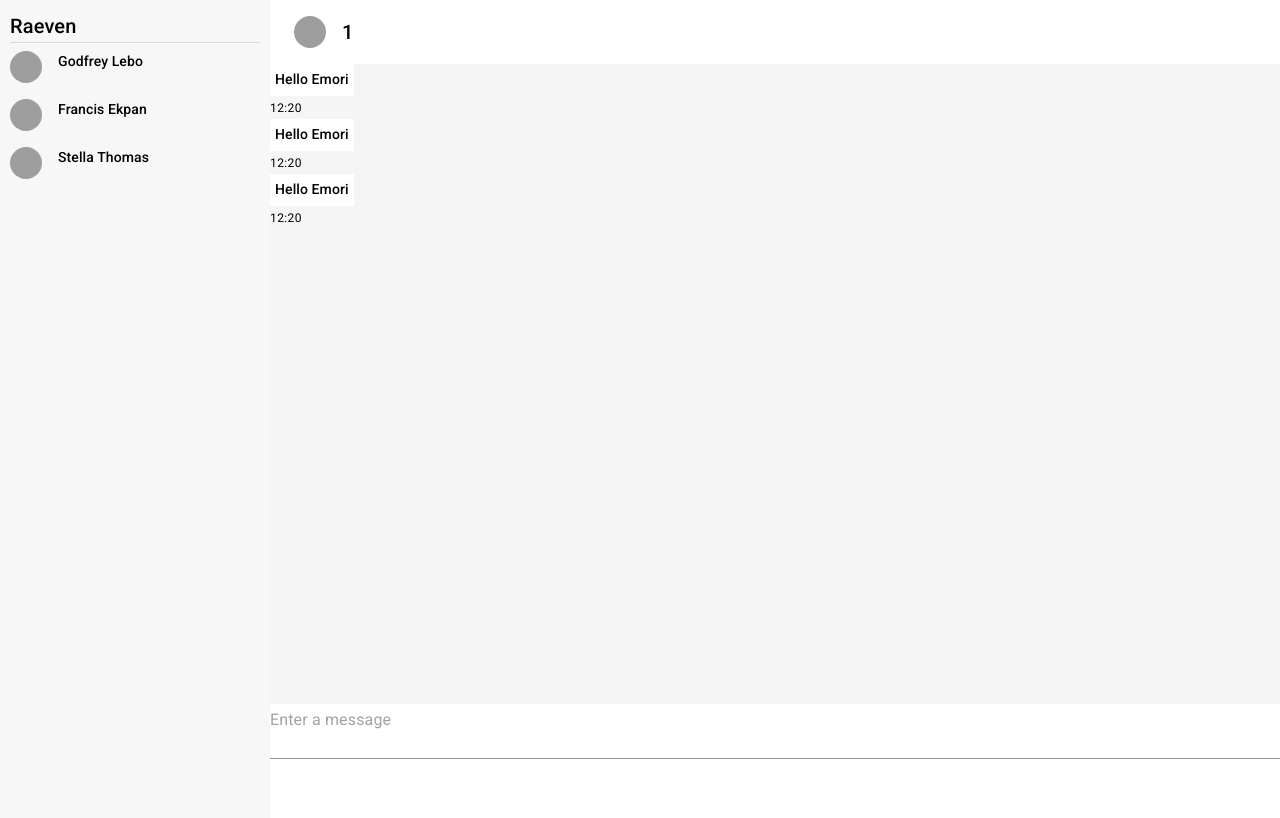
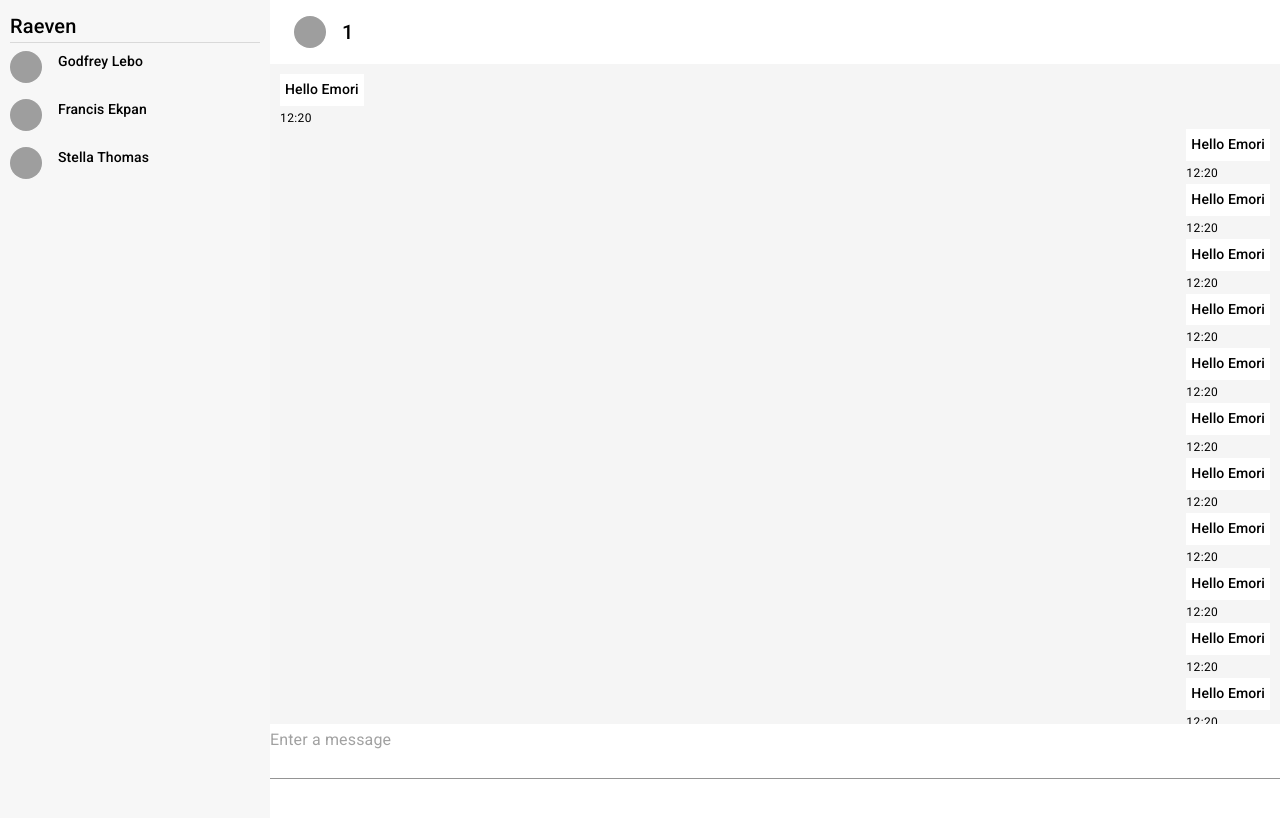
Before and after one commit to emorilebo/Chat-Me, a React (Create React App) app in the folder client/: page /1/1 in a window 1280 px wide. Built offline with nearby package versions, Linux system fonts and the light colour scheme; grey boxes are pictures that could not be loaded.

Commit message:
ADD Message component

```diff
--- a/client/src/components/ChatScreen.js
+++ b/client/src/components/ChatScreen.js
@@ -17,10 +17,30 @@ const ChatScreen = () => {
                 </Toolbar>
             </AppBar>
 
-            <Box backgroundColor="#f5f5f5" height="80vh">
-                <MessageCard text='Hello Emori' date='12:20'/>
-                <MessageCard text='Hello Emori' date='12:20'/>
-                <MessageCard text='Hello Emori' date='12:20'/>
+            <Box padding='10px' backgroundColor="#f5f5f5" height="80vh" sx={{overflowY:"auto"}}>
+                <MessageCard text='Hello Emori' date='12:20' direction='start'/>
+                <MessageCard text='Hello Emori' date='12:20' direction='end'/>
+                <MessageCard text='Hello Emori' date='12:20' direction='end'/>
+                <MessageCard text='Hello Emori' date='12:20' direction='end'/>
+                <MessageCard text='Hello Emori' date='12:20' direction='end'/>
+                <MessageCard text='Hello Emori' date='12:20' direction='end'/>
+                <MessageCard text='Hello Emori' date='12:20' direction='end'/>
+                <MessageCard text='Hello Emori' date='12:20' direction='end'/>
+                <MessageCard text='Hello Emori' date='12:20' direction='end'/>
+                <MessageCard text='Hello Emori' date='12:20' direction='end'/>
+                <MessageCard text='Hello Emori' date='12:20' direction='end'/>
+                <MessageCard text='Hello Emori' date='12:20' direction='end'/>
+                <MessageCard text='Hello Emori' date='12:20' direction='end'/>
+                <MessageCard text='Hello Emori' date='12:20' direction='end'/>
+                <MessageCard text='Hello Emori' date='12:20' direction='end'/>
+                <MessageCard text='Hello Emori' date='12:20' direction='end'/>
+                <MessageCard text='Hello Emori' date='12:20' direction='end'/>
+                <MessageCard text='Hello Emori' date='12:20' direction='end'/>
+                <MessageCard text='Hello Emori' date='12:20' direction='end'/>
+                <MessageCard text='Hello Emori' date='12:20' direction='end'/>
+                <MessageCard text='Hello Emori' date='12:20' direction='end'/>
+                <MessageCard text='Hello Emori' date='12:20' direction='end'/>
+                <MessageCard text='Hello Emori' date='12:20' direction='end'/>
             </Box>
             <TextField
                 placeholder='Enter a message'
--- a/client/src/components/MessageCard.js
+++ b/client/src/components/MessageCard.js
@@ -1,9 +1,9 @@
 import { Box, Typography } from '@mui/material'
 import React from 'react'
 
-const MessageCard = ({text, date}) => {
+const MessageCard = ({text, date, direction}) => {
   return (
-    <Box display='flex'>
+    <Box display='flex' justifyContent={direction}>
         <Box>
         <Typography variant='subtitle2' backgroundColor="white" padding='5px'>
             {text}
```
